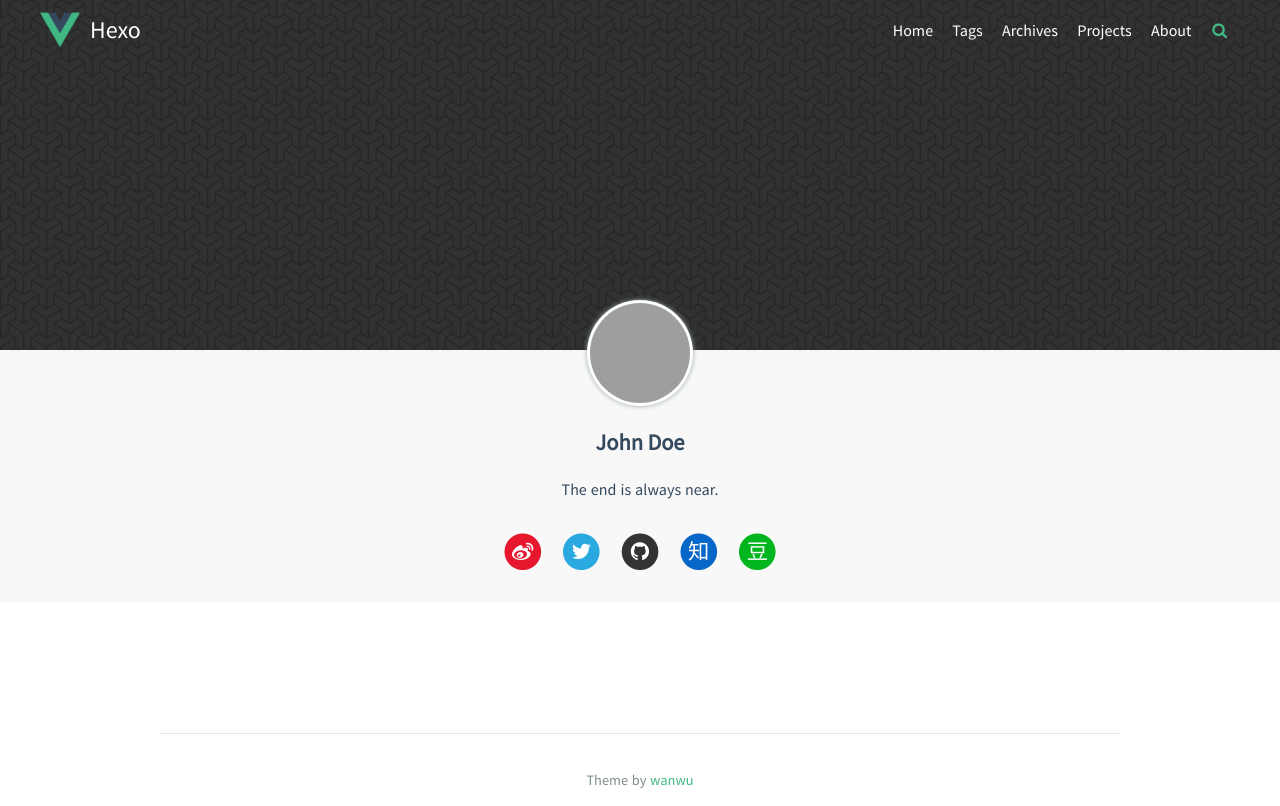
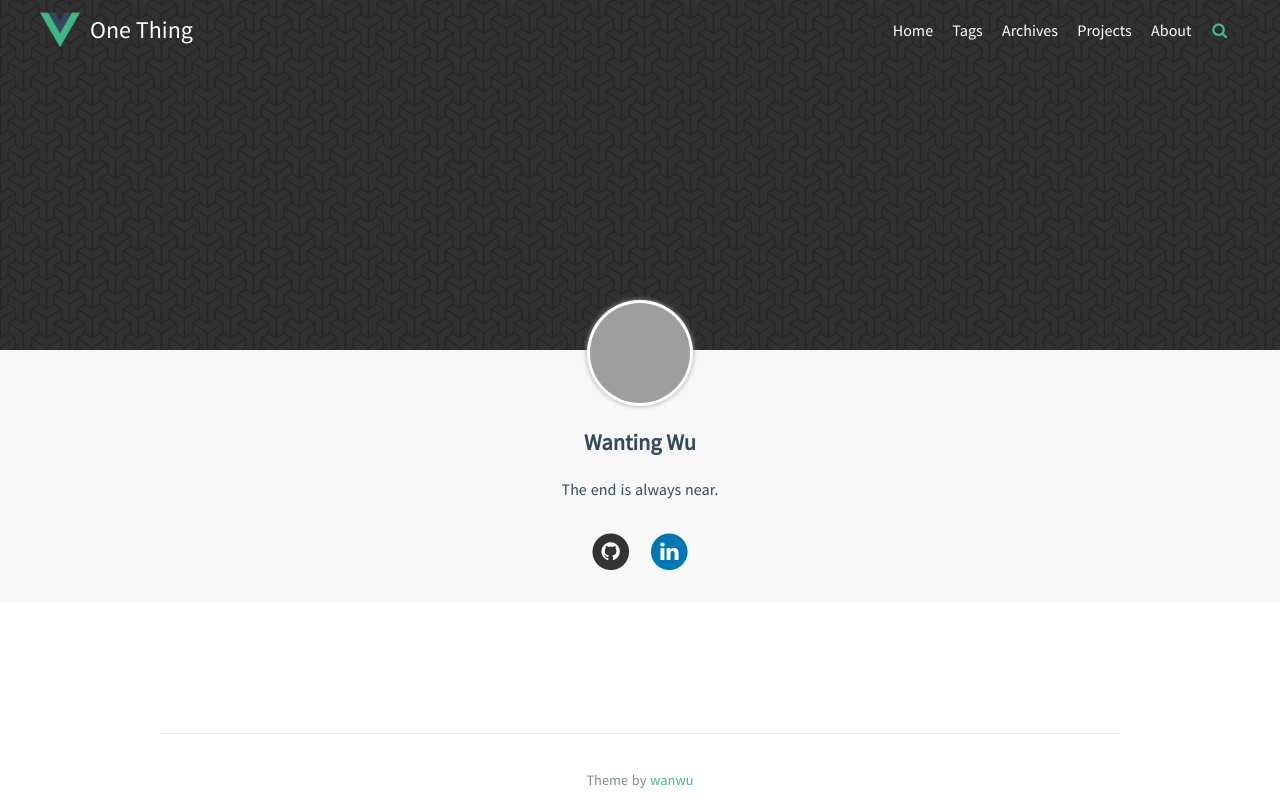
Before and after one commit to wantingw/wantingw.github.io, a plain HTML site: page about/index.html in a window 1280 px wide. Drawn offline with nearby package versions, Linux system fonts and the light colour scheme; some packages are replaced by stand-ins of ours; grey boxes are pictures that could not be loaded.

Commit message:
Site updated: 2022-06-20 17:46:13

```diff
--- a/about/index.html
+++ b/about/index.html
@@ -3,14 +3,14 @@
   <head>
   <meta http-equiv="content-type" content="text/html; charset=utf-8">
   <meta content="width=device-width, initial-scale=1.0, maximum-scale=1.0, user-scalable=0" name="viewport">
-  <meta name="description" content="yanm1ng&#39;s blog">
+  <meta name="description" content="wan&#39;s blog">
   <meta name="keyword" content="hexo-theme, vuejs">
 
     <link rel="shortcut icon" href="/css/images/logo.png">
 
   <title>
 
-      About | Hexo
+      About | One Thing
 
   </title>
   <link href="//cdnjs.cloudflare.com/ajax/libs/font-awesome/4.7.0/css/font-awesome.min.css" rel="stylesheet">
@@ -70,7 +70,7 @@
   <div class="header-container">
     <a class="home-link" href="/">
       <div class="logo"></div>
-      <span>Hexo</span>
+      <span>One Thing</span>
     </a>
     <ul class="right-list">
 
@@ -182,31 +182,17 @@
     <div id="about-banner" style="background-image: url()"></div>
 <div class="author">
   <div class="head">
-    <img src="https://avatars3.githubusercontent.com/u/16443628?v=3&s=460" />
+    <img src="https://raw.githubusercontent.com/wantingw/Storage/35611b3dc0a58492116fffccc1d6bb42240868a7/self2.jpg" />
   </div>
-  <h3>John Doe</h3>
+  <h3>Wanting Wu</h3>
 
     <p class="description">The end is always near.</p>
 
   <section class="share-icons">
 
-      <a class="icon-weibo" href="http://weibo.com/yanm1ng" target="_blank">
-        <span class="fa-stack fa-lg">
-          <i class="fa fa-circle fa-stack-2x"></i>
-          <i class="fa fa-weibo fa-stack-1x fa-inverse"></i>
-        </span>
-      </a>
 
 
-      <a class="icon-twitter" href="https://twitter.com/yanm1ng" target="_blank">
-        <span class="fa-stack fa-lg">
-          <i class="fa fa-circle fa-stack-2x"></i>
-          <i class="fa fa-twitter fa-stack-1x fa-inverse"></i>
-        </span>
-      </a>
-
-
-      <a class="icon-github" href="https://github.com/yanm1ng" target="_blank">
+      <a class="icon-github" href="https://github.com/wantingw" target="_blank">
         <span class="fa-stack fa-lg">
           <i class="fa fa-circle fa-stack-2x"></i>
           <i class="fa fa-github fa-stack-1x fa-inverse"></i>
@@ -214,21 +200,14 @@
       </a>
 
 
-
-      <a class="icon-zhihu" href="https://www.zhihu.com/people/yummy1121" target="_blank">
+      <a class="icon-linkedin" href="https://www.linkedin.com/in/wanting-wu" target="_blank">
         <span class="fa-stack fa-lg">
           <i class="fa fa-circle fa-stack-2x"></i>
-          <i class="fa fa-stack-1x fa-inverse">知</i>
+          <i class="fa fa-linkedin fa-stack-1x fa-inverse"></i>
         </span>
       </a>
 
 
-        <a class="icon-douban" href="https://www.douban.com/people/yanm1ng" target="_blank">
-            <span class="fa-stack fa-lg">
-                <i class="fa fa-circle fa-stack-2x"></i>
-                <i class="fa fa-stack-1x fa-inverse">豆</i>
-            </span>
-        </a>
 
   </section>
 </div>
```
Also changed, not shown: 2022/05/18/hello-world/index.html (+3 -3 lines), archives/2022/05/index.html (+3 -3 lines), archives/2022/index.html (+3 -3 lines), archives/index.html (+3 -3 lines), index.html (+3 -3 lines), project/index.html (+4 -4 lines), tags/index.html (+3 -3 lines).
